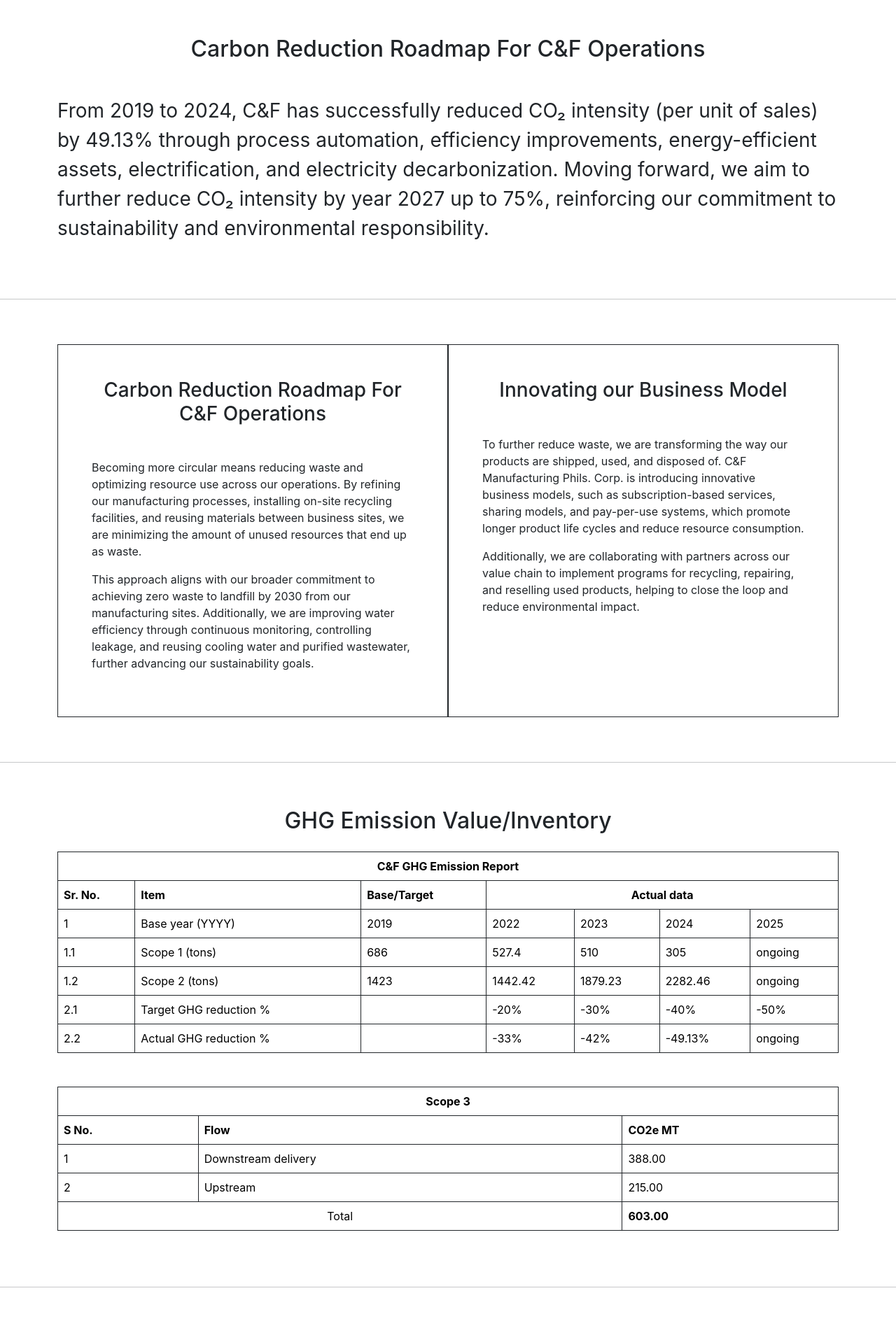
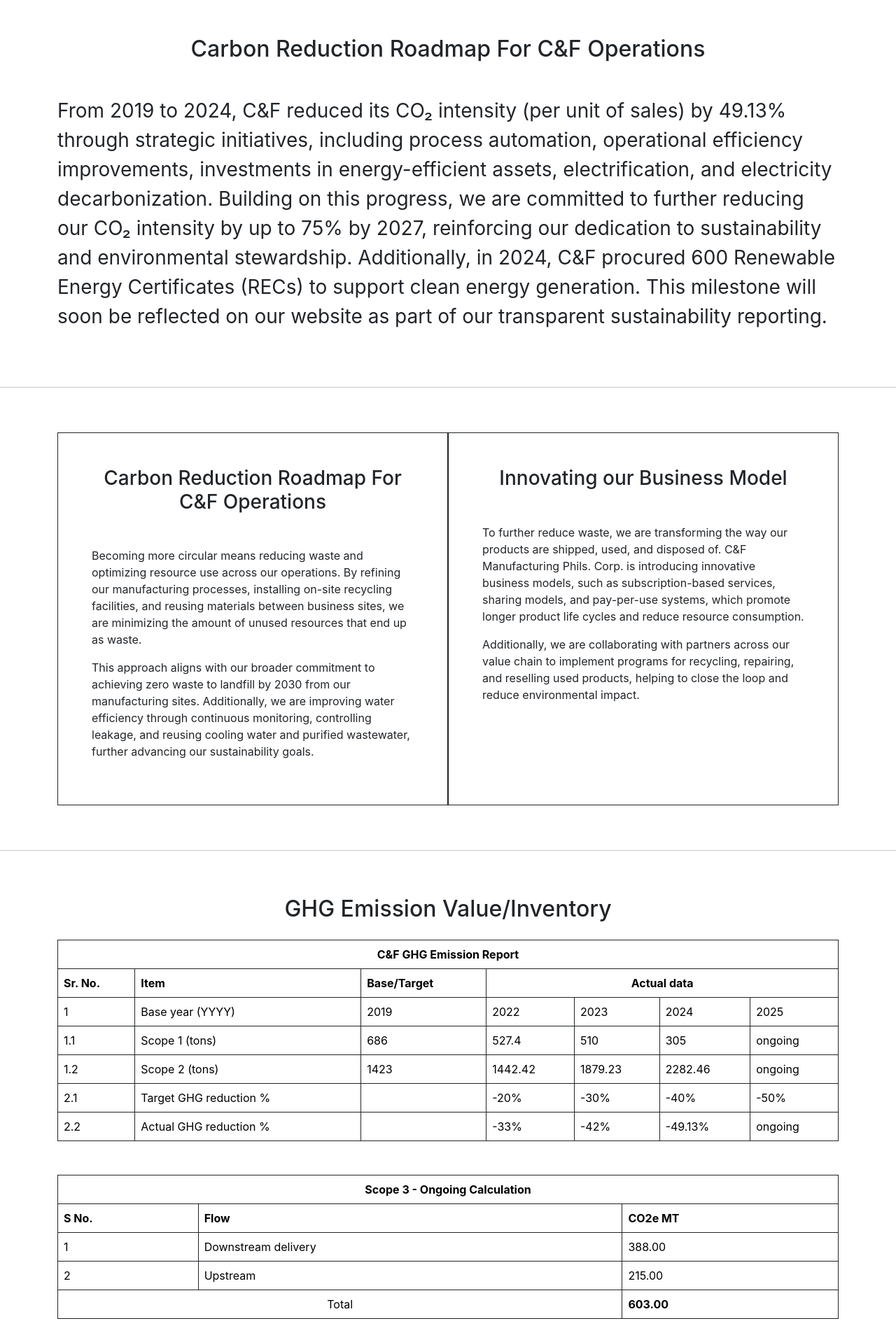
Before and after one commit to Elcavz/CF-PH-WEB, a React (Create React App) app: page /Environmental in a window 1280 px wide. Shown: the part 3026-4934 px from the top of the page at 70% size. Built offline with nearby package versions, Linux system fonts and the light colour scheme.

Commit message:
Update index.js

```diff
--- a/src/pages/Environmental/index.js
+++ b/src/pages/Environmental/index.js
@@ -85,7 +85,11 @@
           <h2>Carbon Reduction Roadmap For C&F Operations</h2>
         </div>
         <p className='fs-3'>
-          From 2019 to 2024, C&F has successfully reduced CO₂ intensity (per unit of sales) by 49.13% through process automation, efficiency improvements, energy-efficient assets, electrification, and electricity decarbonization. Moving forward, we aim to further reduce CO₂ intensity by year 2027 up to 75%, reinforcing our commitment to sustainability and environmental responsibility.
+          From 2019 to 2024, C&F reduced its CO₂ intensity (per unit of sales) by 49.13% through strategic initiatives, including process automation, operational efficiency improvements, investments in energy-efficient assets, electrification, and electricity decarbonization.
+
+          Building on this progress, we are committed to further reducing our CO₂ intensity by up to 75% by 2027, reinforcing our dedication to sustainability and environmental stewardship.
+
+          Additionally, in 2024, C&F procured 600 Renewable Energy Certificates (RECs) to support clean energy generation. This milestone will soon be reflected on our website as part of our transparent sustainability reporting.
         </p>
       </div>
       <hr></hr>
@@ -183,7 +187,7 @@
         <table class="table table-bordered border-dark mt-5">
           <thead>
             <tr>
-              <th colspan="3" class="text-center">Scope 3</th>
+              <th colspan="3" class="text-center">Scope 3 - Ongoing Calculation</th>
             </tr>
             <tr>
               <th>S No.</th>
```
